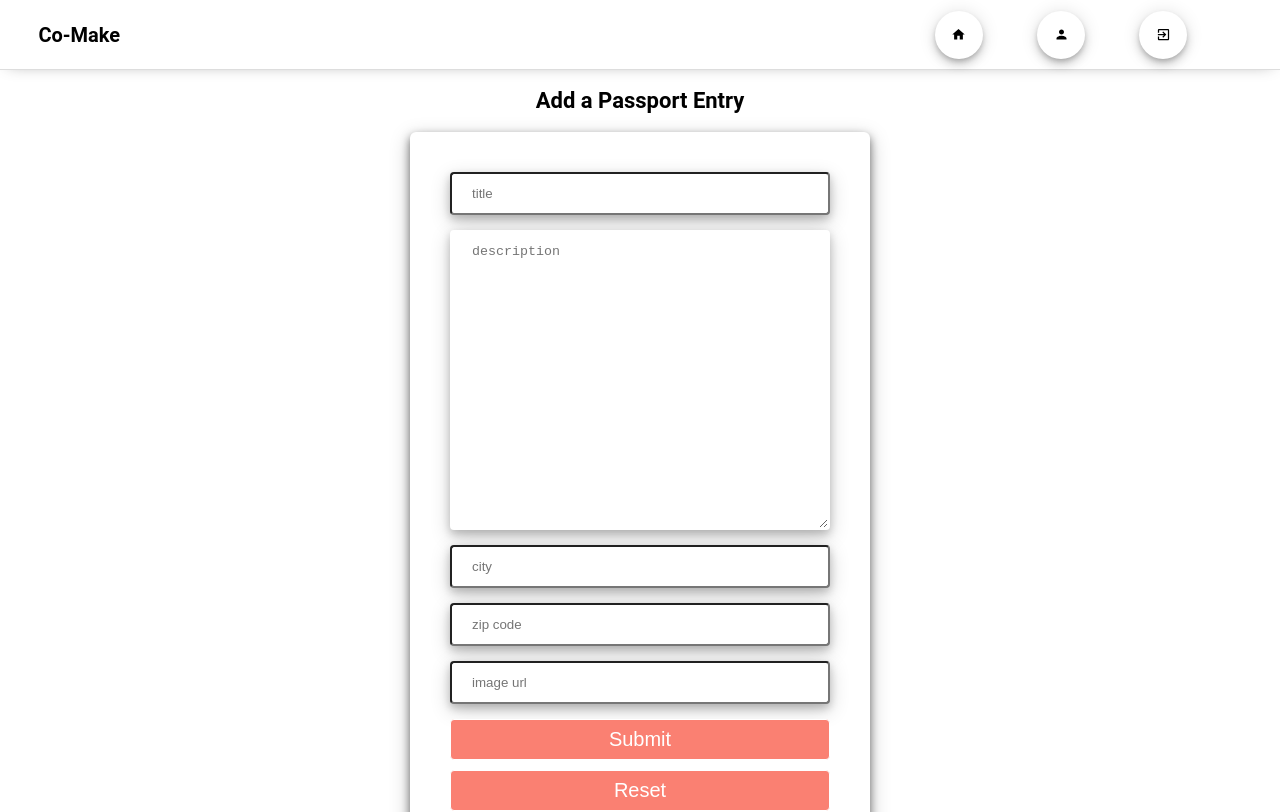
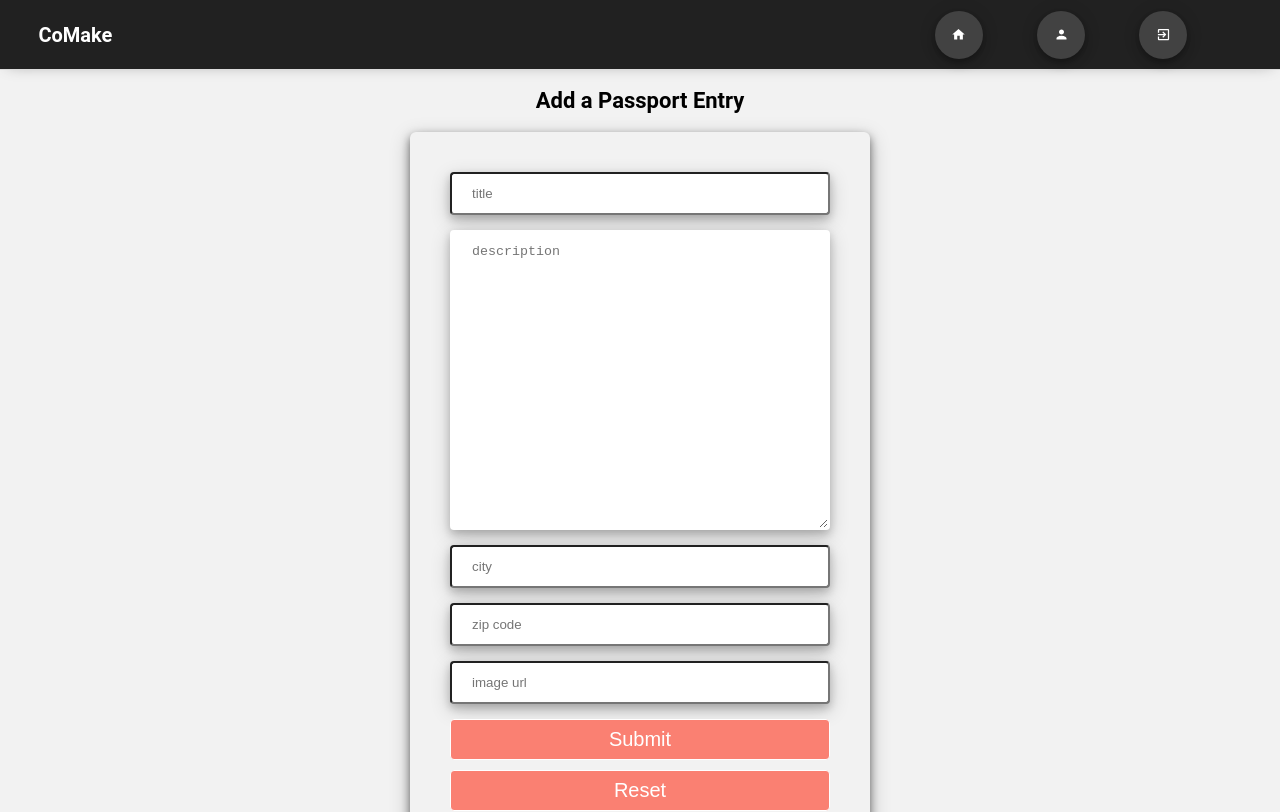
Before and after one commit to patrick-replogle/co-make-fe, a React (Create React App) app in the folder co-make/: page /addpost in a window 1280 px wide. Shown: the top 812 px of the page. Built offline with nearby package versions, Linux system fonts and the light colour scheme; sample sign-in values are in the browser's storage; a web font is replaced by a local one.

Commit message:
added a dark theme to the headers

```diff
--- a/co-make/src/App.scss
+++ b/co-make/src/App.scss
@@ -21,6 +21,7 @@ body {
   margin: 0;
   padding: 0;
   font-family: 'Open Sans', sans-serif;
+  background: #f2f2f2;
 }
 
 h1,
@@ -54,12 +55,12 @@ p {
 /* errors */
 
 .errors {
-  color: red;
+  color: #B00020;
   font-size: 12px;
 }
 
 .status {
-  color: red;
+  color: #B00020;
   font-size: 12px;
 }
 
@@ -164,6 +165,8 @@ p {
   border-bottom: 1px solid rgb(221, 221, 221);
   display: flex;
   height: 70px;
+  background: #212121;
+  color: white;
   justify-content: space-between;
   padding: 0 3%;
   width: 100vw;
@@ -172,7 +175,7 @@ p {
   box-shadow: 0px 2px 15px -8px rgba(0, 0, 0, 0.42);
 
   a {
-    color: black;
+    color: white;
     text-decoration: none;
     font-size: 2rem;
     margin-right: 20px;
@@ -187,6 +190,8 @@ p {
   display: flex;
   height: 70px;
   justify-content: space-between;
+  background: #212121;
+  color: white;
   padding: 0 3%;
   width: 100vw;
   -webkit-box-shadow: 0px 2px 15px -8px rgba(0, 0, 0, 0.42);
@@ -288,13 +293,13 @@ p {
   flex-direction: column;
   align-items: center;
   width: 30%;
-  border: 1px solid black;
-  border-radius: 6px;
+  background: white;
+  border-radius: 3px;
   margin: 10px 10px;
   color: black;
 
    a {
-    color: black;
+    color: #565656;
     text-decoration: none;
   }
   img {
@@ -305,7 +310,7 @@ p {
    button {
     margin: 10px 10px;
     color: white;
-    background: lightskyblue;
+    background: #03DAC6;
 
     &:hover {
       opacity: 0.9;
--- a/co-make/src/components/Dashboard.js
+++ b/co-make/src/components/Dashboard.js
@@ -2,7 +2,7 @@ import React, { useState, useEffect, useContext } from 'react';
 import CircularProgress from '@material-ui/core/CircularProgress';
 
 import { postContext } from '../contexts/postContext.js';
-//import { axiosWithAuth } from '../utils/axiosWithAuth.js';
+import { axiosWithAuth } from '../utils/axiosWithAuth.js';
 import IssueLink from './issues/IssueLink.js';
 import DashboardHeader from './headers/DashboardHeader.js';
 import SearchBar from './SearchBar.js';
@@ -12,18 +12,19 @@ const Dashboard = () => {
   const [searchErr, setSearchErr] = useState('');
   const { posts, setPosts } = useContext(postContext);
 
+  // need to change the backend so that user has a location in their profile and autofills local posts from their location on logging in
   useEffect(() => {
-    // setIsLoading(true);
-    // axiosWithAuth()
-    //   .get('/posts')
-    //   .then((res) => {
-    //     setIsLoading(false);
-    //     setPosts(res.data.sort((a, b) => b.votes - a.votes));
-    //   })
-    //   .catch((err) => {
-    //     setIsLoading(false);
-    //     console.log('Error fetching: ', err);
-    //   });
+    setIsLoading(true);
+    axiosWithAuth()
+      .get('/posts')
+      .then((res) => {
+        setIsLoading(false);
+        setPosts(res.data.sort((a, b) => b.votes - a.votes));
+      })
+      .catch((err) => {
+        setIsLoading(false);
+        console.log('Error fetching: ', err);
+      });
   }, [setPosts]);
 
   if (isLoading) {
--- a/co-make/src/components/WelcomePage.js
+++ b/co-make/src/components/WelcomePage.js
@@ -4,8 +4,8 @@ const WelcomePage = (props) => {
     return (
         <div className="welcomePageMain">
             <div className="welcomePageContainer">
-                <h1>Co-Make</h1>
-                <h3>Solve local problems</h3>
+                <h1>CoMake</h1>
+                <h3>stuff</h3>
                 <button
                     className="welcomePageBtn"
                     onClick={() => props.history.push("/register")}
--- a/co-make/src/components/headers/AddPostHeader.js
+++ b/co-make/src/components/headers/AddPostHeader.js
@@ -9,37 +9,37 @@ import PersonIcon from "@material-ui/icons/Person";
 const AddPostHeader = props => {
   return (
     <div className="profileHeader">
-      <h3>Co-Make</h3>
+      <h3>CoMake</h3>
       <div className="navBarRight">
         <Fab
           size="medium"
           // className="backButtonMargin"
-          style={{ backgroundColor: "white", border: "none" }}
+          style={{ backgroundColor: "#424242", border: "none" }}
           onClick={() => {
             props.history.push("/dashboard");
           }}
         >
-          <HomeIcon style={{ color: "black" }} />
+          <HomeIcon style={{ color: "white" }} />
         </Fab>
         <Fab
           size="medium"
           // className="backButtonMargin"
-          style={{ backgroundColor: "white", border: "none" }}
+          style={{ backgroundColor: "#424242", border: "none" }}
           onClick={() => {
             props.history.push("/user/posts");
           }}
         >
-          <PersonIcon style={{ color: "black" }} />
+          <PersonIcon style={{ color: "white" }} />
         </Fab>
         <Fab
           size="medium"
           // className="backButtonMargin"
-          style={{ backgroundColor: "white", border: "none" }}
+          style={{ backgroundColor: "#424242", border: "none" }}
           onClick={() => {
             props.history.push("/login");
           }}
         >
-          <ExitToAppIcon style={{ color: "black" }} />
+          <ExitToAppIcon style={{ color: "white" }} />
         </Fab>
       </div>
     </div>
--- a/co-make/src/components/headers/AuthHeader.js
+++ b/co-make/src/components/headers/AuthHeader.js
@@ -4,7 +4,7 @@ import { Link } from "react-router-dom";
 const AuthHeader = () => {
     return (
         <nav className="authHeader">
-            <h1>Co-Make</h1>
+            <h1>CoMake</h1>
             <div>
                 <Link to="/register">Register</Link>
                 <Link to="/login">Login</Link>
--- a/co-make/src/components/headers/DashboardHeader.js
+++ b/co-make/src/components/headers/DashboardHeader.js
@@ -8,37 +8,38 @@ import PersonIcon from "@material-ui/icons/Person";
 const DashboardHeader = props => {
   return (
     <div className="profileHeader">
-      <h3>Co-Make</h3>
+
+      <h3>CoMake</h3>
       <div className="navBarRight">
         <Fab
           size="medium"
           // className="backButtonMargin"
-          style={{ backgroundColor: "white", border: "none" }}
+          style={{ backgroundColor: "#424242", border: "none" }}
           onClick={() => {
             props.history.push("/addpost");
           }}
         >
-          <AddIcon style={{ color: "black" }} />
+          <AddIcon style={{ color: "white" }} />
         </Fab>
         <Fab
           size="medium"
           // className="backButtonMargin"
-          style={{ backgroundColor: "white", border: "none" }}
+          style={{ backgroundColor: "#424242", border: "none" }}
           onClick={() => {
             props.history.push("/user/posts");
           }}
         >
-          <PersonIcon style={{ color: "black" }} />
+          <PersonIcon style={{ color: "white" }} />
         </Fab>
         <Fab
           size="medium"
           // className="backButtonMargin"
-          style={{ backgroundColor: "white", border: "none" }}
+          style={{ backgroundColor: "#424242", border: "none" }}
           onClick={() => {
             props.history.push("/login");
           }}
         >
-          <ExitToAppIcon style={{ color: "black" }} />
+          <ExitToAppIcon style={{ color: "white" }} />
         </Fab>
       </div>
     </div>
--- a/co-make/src/components/headers/IssueCardHeader.js
+++ b/co-make/src/components/headers/IssueCardHeader.js
@@ -9,47 +9,47 @@ import PersonIcon from '@material-ui/icons/Person';
 const IssueCardHeader = (props) => {
   return (
     <div className="profileHeader">
-      <h3>Co-Make</h3>
+      <h3>CoMake</h3>
       <div className="navBarRight">
         <Fab
           size="medium"
           // className="backButtonMargin"
-          style={{ backgroundColor: 'white', border: 'none' }}
+          style={{ backgroundColor: "#424242", border: "none" }}
           onClick={() => {
-            props.history.push('/dashboard');
+            props.history.push("/dashboard");
           }}
         >
-          <HomeIcon style={{ color: 'black' }} />
+          <HomeIcon style={{ color: "white" }} />
         </Fab>
         <Fab
           size="medium"
           // className="backButtonMargin"
-          style={{ backgroundColor: 'white', border: 'none' }}
+          style={{ backgroundColor: "#424242", border: "none" }}
           onClick={() => {
-            props.history.push('/addpost');
+            props.history.push("/addpost");
           }}
         >
-          <AddIcon style={{ color: 'black' }} />
+          <AddIcon style={{ color: "white" }} />
         </Fab>
         <Fab
           size="medium"
           // className="backButtonMargin"
-          style={{ backgroundColor: 'white', border: 'none' }}
+          style={{ backgroundColor: "#424242", border: "none" }}
           onClick={() => {
-            props.history.push('/user/posts');
+            props.history.push("/user/posts");
           }}
         >
-          <PersonIcon style={{ color: 'black' }} />
+          <PersonIcon style={{ color: "white" }} />
         </Fab>
         <Fab
           size="medium"
           // className="backButtonMargin"
-          style={{ backgroundColor: 'white', border: 'none' }}
+          style={{ backgroundColor: "#424242", border: "none" }}
           onClick={() => {
-            props.history.push('/login');
+            props.history.push("/login");
           }}
         >
-          <ExitToAppIcon style={{ color: 'black' }} />
+          <ExitToAppIcon style={{ color: "white" }} />
         </Fab>
       </div>
     </div>
--- a/co-make/src/components/headers/ProfileHeader.js
+++ b/co-make/src/components/headers/ProfileHeader.js
@@ -9,47 +9,47 @@ import ExitToAppIcon from "@material-ui/icons/ExitToApp";
 const ProfileHeader = props => {
   return (
     <div className="profileHeader">
-      <h3>Co-Make</h3>
+      <h3>CoMake</h3>
       <div className="navBarRight">
         <Fab
           size="medium"
           // className="backButtonMargin"
-          style={{ backgroundColor: "white", border: "none" }}
+          style={{ backgroundColor: "#424242", border: "none" }}
           onClick={() => {
             props.history.push("/dashboard");
           }}
         >
-          <HomeIcon style={{ color: "black" }} />
+          <HomeIcon style={{ color: "white" }} />
         </Fab>
         <Fab
           size="medium"
           // className="backButtonMargin"
-          style={{ backgroundColor: "white", border: "none" }}
+          style={{ backgroundColor: "#424242", border: "none" }}
           onClick={() => {
             props.history.push("/addpost");
           }}
         >
-          <AddIcon style={{ color: "black" }} />
+          <AddIcon style={{ color: "white" }} />
         </Fab>
         <Fab
           size="medium"
           // className="backButtonMargin"
-          style={{ backgroundColor: "white", border: "none" }}
+          style={{ backgroundColor: "#424242", border: "none" }}
           onClick={() => {
             props.history.push("/profile_form");
           }}
         >
-          <EditIcon style={{ color: "black" }} />
+          <EditIcon style={{ color: "white" }} />
         </Fab>
         <Fab
           size="medium"
           // className="backButtonMargin"
-          style={{ backgroundColor: "white", border: "none" }}
+          style={{ backgroundColor: "#424242", border: "none" }}
           onClick={() => {
             props.history.push("/login");
           }}
         >
-          <ExitToAppIcon style={{ color: "black" }} />
+          <ExitToAppIcon style={{ color: "white" }} />
         </Fab>
       </div>
     </div>
```
